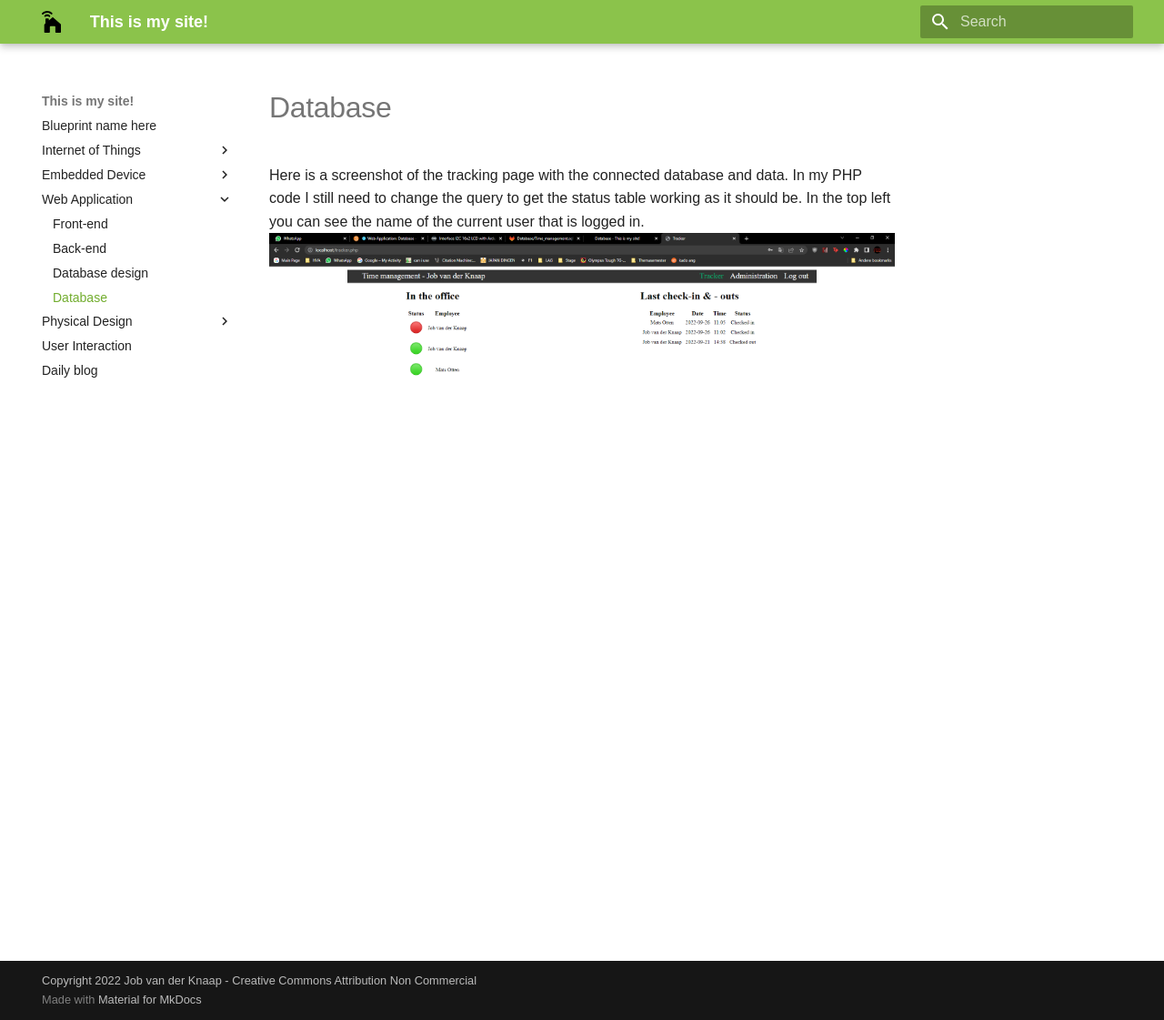
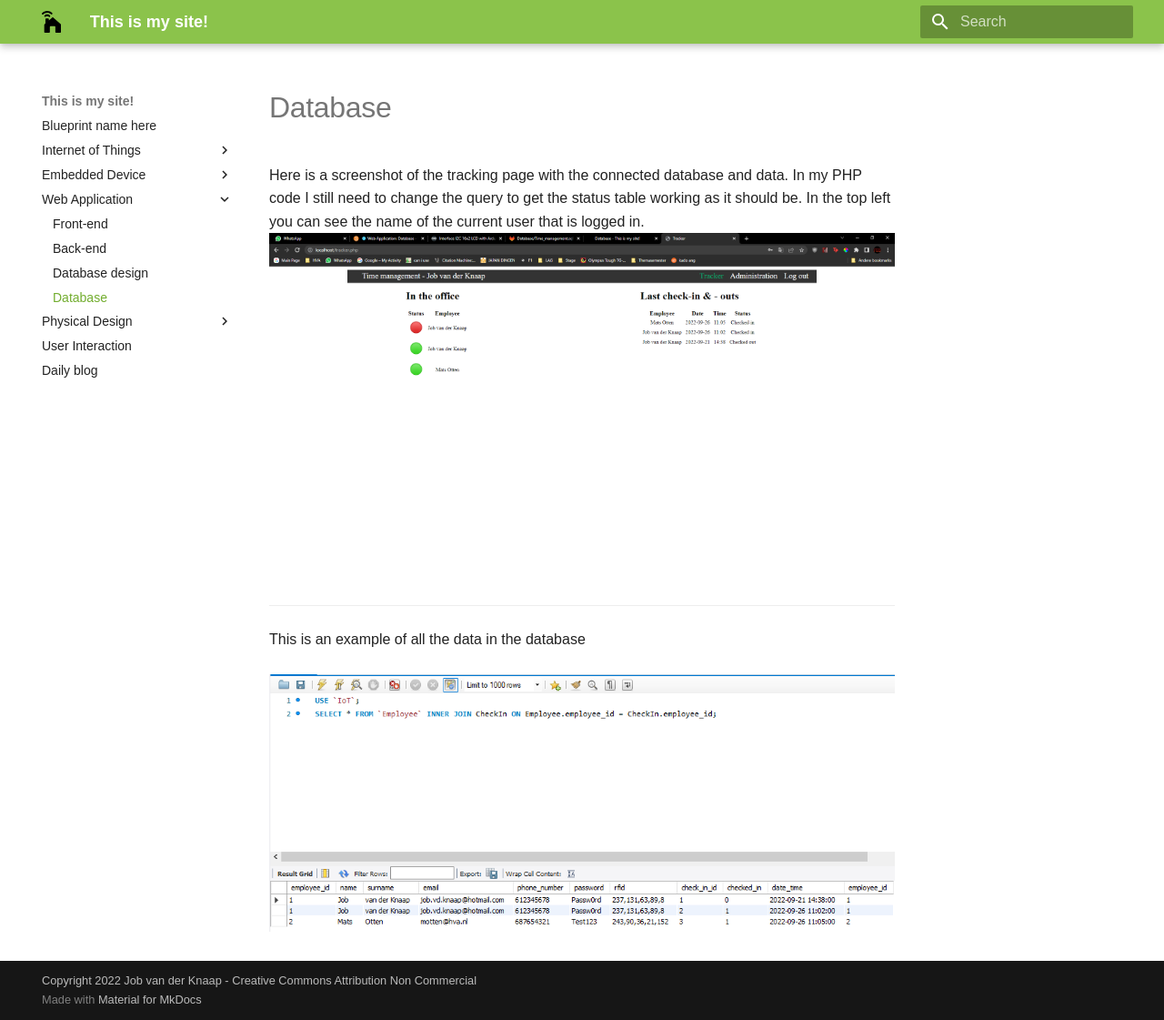
Before and after one commit to jobknaap/Test-import, an MkDocs documentation site: the page built from docs/database.md, in a window 1280 px wide and 1121 px high. Shown: the whole window at 91% size. Built offline with MkDocs 1.6.1 and Material for MkDocs 9.7.7, drawn with Linux system fonts in a browser that asks for light colours; some web fonts are replaced.

Commit message:
Updated Database portfolio.

```diff
--- a/docs/database.md
+++ b/docs/database.md
@@ -1,3 +1,8 @@
 # Database
 Here is a screenshot of the tracking page with the connected database and data. In my PHP code I still need to change the query to get the status table working as it should be. In the top left you can see the name of the current user that is logged in.<br>
 ![Tracker page with connected database.](images/tracker_page.png)
+
+---
+
+This is an example of all the data in the database<br>
+![Image of working database](images/working_database.png)
```
Also changed, not shown: docs/images/working_database.png (added).
